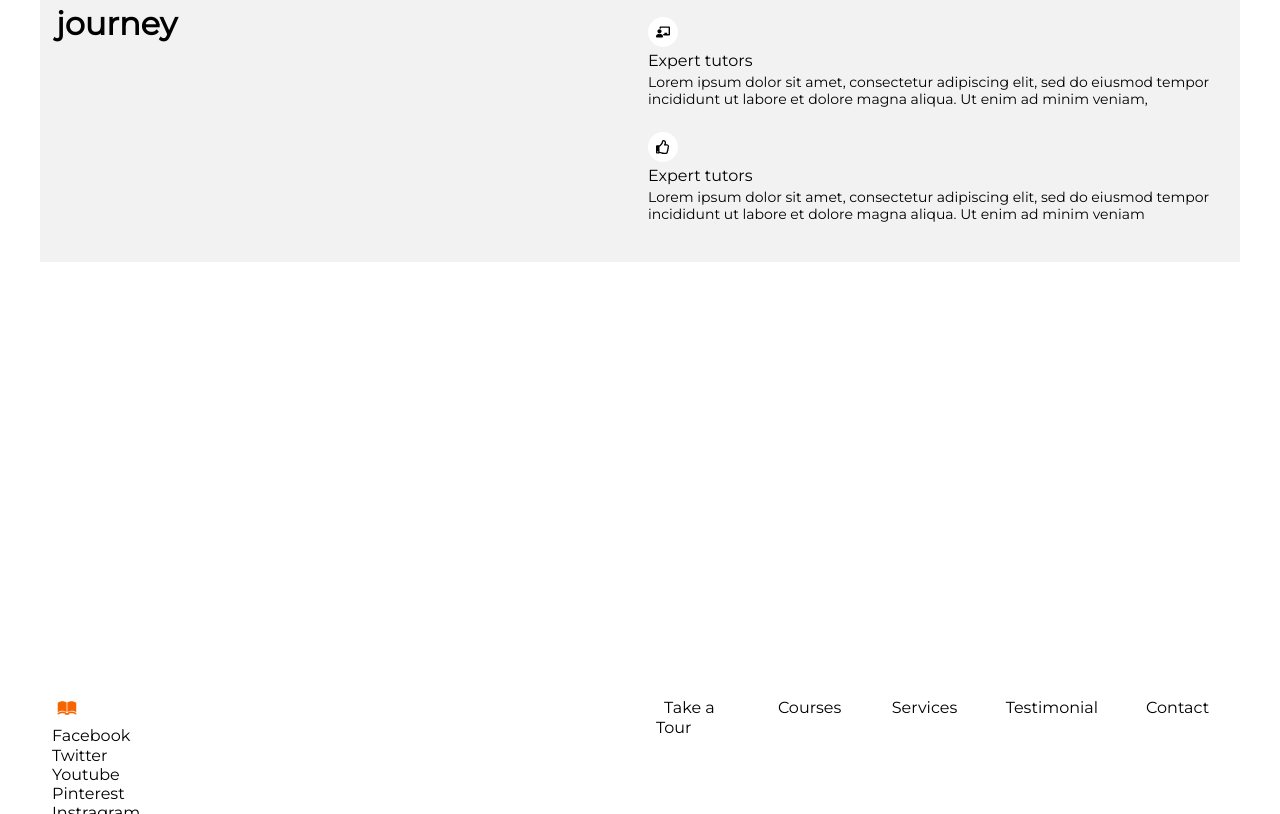
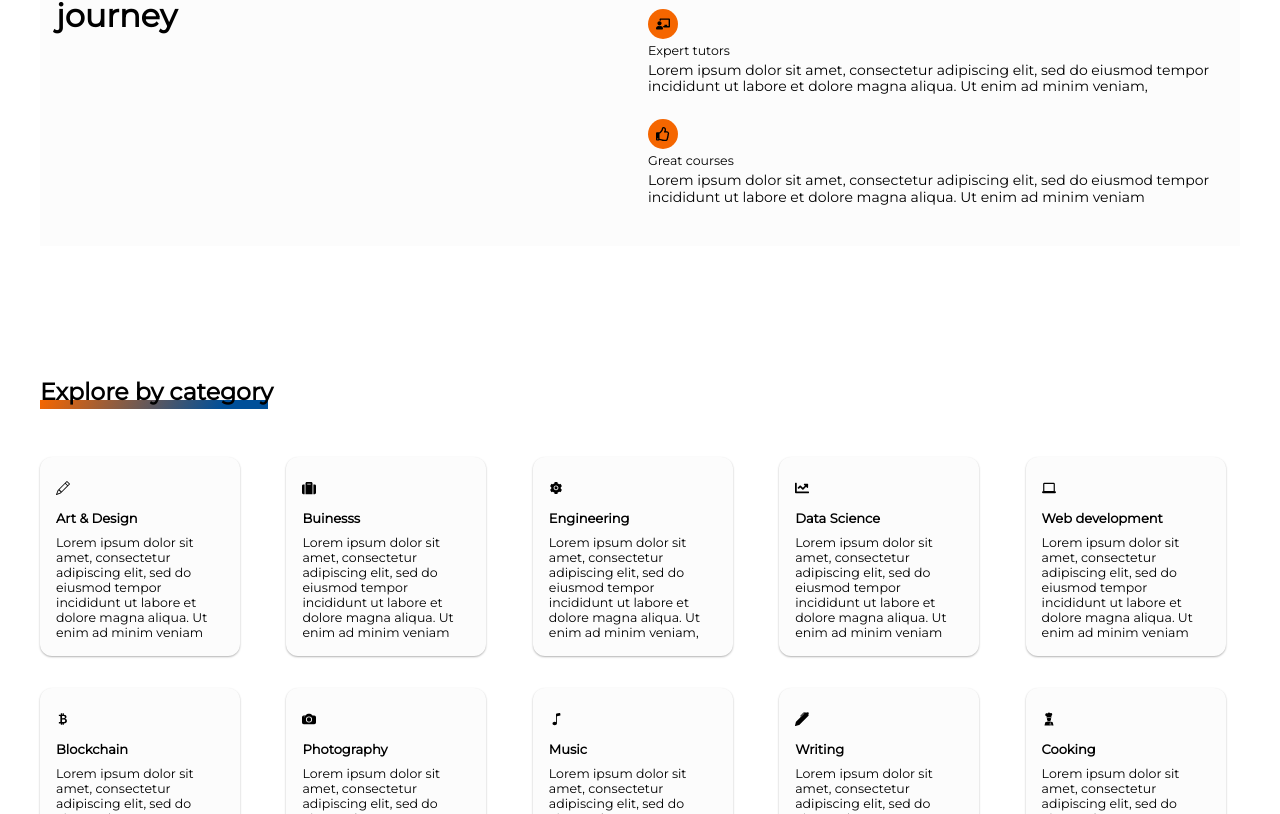
Before and after one commit to motuncoded/edulearning, a React (Create React App) app: page / in a window 1280 px wide. Shown: the part 1266-2080 px from the top of the page. Built offline with nearby package versions, Linux system fonts and the light colour scheme.

Commit message:
explore with category

```diff
--- a/src/App.css
+++ b/src/App.css
@@ -44,8 +44,7 @@ width: 100%;
 left: 0;
 }
 
-.primary-navigation{
-}
+
 .activeClass{
   border-bottom: 3px solid var(--clr-primary-400);
 }
@@ -85,15 +84,13 @@ border: 0;}
   background-color: var(--clr-neutral-100);
   color: var(--clr-primary-400);
 }
-.iconA{
+.iconStyle{
 display: flex;
 justify-content: center;
 align-items: center;
 border-radius: 50%;
   width: 30px;
   height: 30px;
-  background-color: #fff;
-  color: #000;
 
 
 }
@@ -153,6 +150,29 @@ padding: 1rem 0;}
   padding: var(--size-400);
 
 }
+.category-title{
+background-image: linear-gradient(120deg, rgb(245, 102, 0) 0%, #004f99 80%);
+background-repeat: no-repeat;
+background-size: 19% .4em;
+background-position: 0 100%;
+line-height: 1.5;
+}
+.category{
+   display: grid;
+  grid-template-columns: repeat(auto-fit,minmax(200px, 1fr));
+  gap: 2rem;
+}
+.category-courses{
+width: 200px;
+background-color: var(--clr-secondary-100);
+border-radius: .75rem;
+padding: 1rem;
+box-shadow: 0px 1px 2px rgba(0, 0, 0, 0.3);
+}
+.category-courses:hover{
+  background-color: var(--clr-primary-400);
+  color: var(--clr-secondary-100);
+}
 
 /* Testominal*/
 .testmonial:has(img){
@@ -208,6 +228,7 @@ outline: none;
     color: var(--clr-neutral-100);
     border: 1px solid var(--clr-primary-400);
     background-color:var(--clr-primary-400);
+    font-size: var(--fs-400);
 }
 
 
@@ -287,6 +308,7 @@ text-align: center;
 .card> .search-button{
   position: absolute;
   bottom: 0rem;
+font-size: 1rem;
 }
 /* Contact page */
 
@@ -473,5 +495,9 @@ flex-direction: column;
 .course-container{
 
 }
+.category-title{
+background-size: 50% .4em;
 
 }
+
+}
--- a/src/components/Article.jsx
+++ b/src/components/Article.jsx
@@ -3,7 +3,7 @@ import React from 'react'
 const Article = ({icon, paragraph , heading}) => {
   return (
     <div className='padding-block-300'>
-        <p className='fs-300 fw-bold padding-block-100 iconA' >{icon}</p>
+        <p className='fs-300 fw-bold padding-block-100 iconStyle bg-accent-400 text-neutral-400' >{icon}</p>
     <p className='fs-100 padding-block-100'>{heading}</p>
     <p className='fs-300'>{paragraph}</p>
 </div>
--- /dev/null
+++ b/src/components/Category.jsx
@@ -0,0 +1,13 @@
+import React from 'react'
+
+const Category = ({icon, paragraph , heading}) => {
+  return (
+      <div className='padding-block-900 category-courses'>
+        <p className=' fs-300 padding-block-200' >{icon}</p>
+    <p className='fs-200 fw-bold padding-block-200'>{heading}</p>
+    <p className='fs-100'>{paragraph}</p>
+    </div>
+  )
+}
+
+export default Category
--- a/src/components/Section.jsx
+++ b/src/components/Section.jsx
@@ -6,16 +6,16 @@ import { FaChalkboardTeacher, FaRegThumbsUp, FaRegUserCircle } from "react-icons
 const Section = () => {
   return (
     <section className='padding-block-900 '>
-      <div className='container bg-primary-100 ' >
+      <div className='container bg-secondary-100' >
         <div className='columns values'>
       <div className=''>
         <h4 className=' fw-bold fs-secondary-heading '>We add values to our students journey</h4>
         </div>
         <div className=' padding-block-300'>
-          <Article icon={<FaRegUserCircle/>} heading="Easy Registration" paragraph="Lorem ipsum dolor sit amet, consectetur adipiscing elit, sed do eiusmod tempor incididunt ut labore et dolore magna aliqua. Ut enim ad minim veniam" />
-          <Article icon={<GrPersonalComputer/>} heading="Online Classes" paragraph="Lorem ipsum dolor sit amet, consectetur adipiscing elit, sed do eiusmod tempor incididunt ut labore et dolore magna aliqua. Ut enim ad minim veniam" />
+          <Article icon={<FaRegUserCircle/>} heading="Easy registration" paragraph="Lorem ipsum dolor sit amet, consectetur adipiscing elit, sed do eiusmod tempor incididunt ut labore et dolore magna aliqua. Ut enim ad minim veniam" />
+          <Article icon={<GrPersonalComputer/>} heading="Online classes" paragraph="Lorem ipsum dolor sit amet, consectetur adipiscing elit, sed do eiusmod tempor incididunt ut labore et dolore magna aliqua. Ut enim ad minim veniam" />
           <Article  icon={<FaChalkboardTeacher/>} heading="Expert tutors" paragraph="Lorem ipsum dolor sit amet, consectetur adipiscing elit, sed do eiusmod tempor incididunt ut labore et dolore magna aliqua. Ut enim ad minim veniam," />
-          <Article  icon={<FaRegThumbsUp/>} heading="Expert tutors" paragraph="Lorem ipsum dolor sit amet, consectetur adipiscing elit, sed do eiusmod tempor incididunt ut labore et dolore magna aliqua. Ut enim ad minim veniam" />
+          <Article  icon={<FaRegThumbsUp/>} heading="Great courses" paragraph="Lorem ipsum dolor sit amet, consectetur adipiscing elit, sed do eiusmod tempor incididunt ut labore et dolore magna aliqua. Ut enim ad minim veniam" />
 </div>
         </div>
         </div>
--- a/src/components/SectionTwo.jsx
+++ b/src/components/SectionTwo.jsx
@@ -1,14 +1,35 @@
 import React from 'react'
+import Category from './Category'
+import { BsCameraFill, BsCurrencyBitcoin, BsMusicNote, BsPenFill, BsPencil } from 'react-icons/bs'
+import { FaChartLine, FaSuitcase } from 'react-icons/fa'
+import { AiFillSetting } from 'react-icons/ai'
+import { GrPersonalComputer } from 'react-icons/gr'
+import { GiCook, GiCookingPot, GiFoodChain } from 'react-icons/gi'
+
 
 const SectionTwo = () => {
   return (
     <div className='padding-block-700'>
       <div className="container">
-        <div className='columns'>
+        <div className=''>
+              <h4 className='fw-bold fs-tertiary-heading category-title'>Explore by
+            category</h4>
 
-        <div></div>
-        <div></div>
-        <div></div>
+          <div className="category padding-block-700">
+               <Category icon={<BsPencil/>} heading="Art & Design" paragraph="Lorem ipsum dolor sit amet, consectetur adipiscing elit, sed do eiusmod tempor incididunt ut labore et dolore magna aliqua. Ut enim ad minim veniam" />
+          <Category icon={<FaSuitcase/>} heading="Buinesss" paragraph="Lorem ipsum dolor sit amet, consectetur adipiscing elit, sed do eiusmod tempor incididunt ut labore et dolore magna aliqua. Ut enim ad minim veniam" />
+          <Category  icon={<AiFillSetting/>} heading="Engineering" paragraph="Lorem ipsum dolor sit amet, consectetur adipiscing elit, sed do eiusmod tempor incididunt ut labore et dolore magna aliqua. Ut enim ad minim veniam," />
+
+          <Category  icon={<FaChartLine/>} heading="Data Science" paragraph="Lorem ipsum dolor sit amet, consectetur adipiscing elit, sed do eiusmod tempor incididunt ut labore et dolore magna aliqua. Ut enim ad minim veniam" />
+          <Category  icon={<GrPersonalComputer/>} heading="Web development" paragraph="Lorem ipsum dolor sit amet, consectetur adipiscing elit, sed do eiusmod tempor incididunt ut labore et dolore magna aliqua. Ut enim ad minim veniam" />
+          <Category  icon={<BsCurrencyBitcoin/>} heading="Blockchain" paragraph="Lorem ipsum dolor sit amet, consectetur adipiscing elit, sed do eiusmod tempor incididunt ut labore et dolore magna aliqua. Ut enim ad minim veniam" />
+
+                      <Category  icon={<BsCameraFill/>} heading="Photography" paragraph="Lorem ipsum dolor sit amet, consectetur adipiscing elit, sed do eiusmod tempor incididunt ut labore et dolore magna aliqua. Ut enim ad minim veniam" />
+          <Category  icon={<BsMusicNote/>} heading="Music" paragraph="Lorem ipsum dolor sit amet, consectetur adipiscing elit, sed do eiusmod tempor incididunt ut labore et dolore magna aliqua. Ut enim ad minim veniam" />
+          <Category  icon={<BsPenFill/>} heading="Writing" paragraph="Lorem ipsum dolor sit amet, consectetur adipiscing elit, sed do eiusmod tempor incididunt ut labore et dolore magna aliqua. Ut enim ad minim veniam" />
+          <Category  icon={<GiCook/>} heading="Cooking" paragraph="Lorem ipsum dolor sit amet, consectetur adipiscing elit, sed do eiusmod tempor incididunt ut labore et dolore magna aliqua. Ut enim ad minim veniam" />
+
+          </div>
 
 
 
--- a/src/index.css
+++ b/src/index.css
@@ -3,16 +3,17 @@
   --clr-neutral-900: hsl(0,0%, 0%);
   --clr-neutral-100:hsl(0,0%,100%);
   --clr-neutral-400:hsl(232, 12%, 13%);
-  --clr-primary-400:hsl(25, 100%, 48%);
-  --clr-primary-100:hsl(13, 100%, 96%);
+  --clr-primary-400:#f56600;
+  --clr-primary-100:#ffefeb;
   --clr-secondary-400:hsl(209, 100%, 30%);
-  --clr-secondary-100:hsl(0, 0%, 95%);
- --ff-primary: "clash-display", sans-serif;
+  --clr-secondary-100:hsl(0, 0%, 99%);
+ --ff-primary: "clash-display", system-ui ;
  --fw-regular:400;
  --fw-semi-bold:500;
  --fw-bold:700;
  --ff-bold:var(--ff-primary);
  --ff-heading:var(--ff-primary);
+ --fs-100:.785rem;
  --fs-200:.8125rem;
 
  --fs-300: .875rem;
@@ -90,6 +91,7 @@ body{
   text-rendering: optimizeSpeed;
   line-height: 1.2;
 
+
 }
 a:not([class]){
   text-decoration-skip-ink: auto;
@@ -139,11 +141,8 @@ textarea, select{
 .bg-secondary-100{
   background-color: var(--clr-secondary-100);
 }
-.bg-primary-100{
-  background-color:var(--clr-secondary-100) ;
-}
 
-.bg-primary-400{
+.bg-secondary-400{
   background-color: var(--clr-secondary-400);
 }
 .bg-accent-400{
@@ -186,6 +185,9 @@ textarea, select{
   font-size: var(--fs-tertiary-heading);
   line-height: 1.2;
 
+}
+.fs-100{
+  font-size: var(--fs-100);
 }
 .fs-200{
   font-size: var(--fs-200);
```
